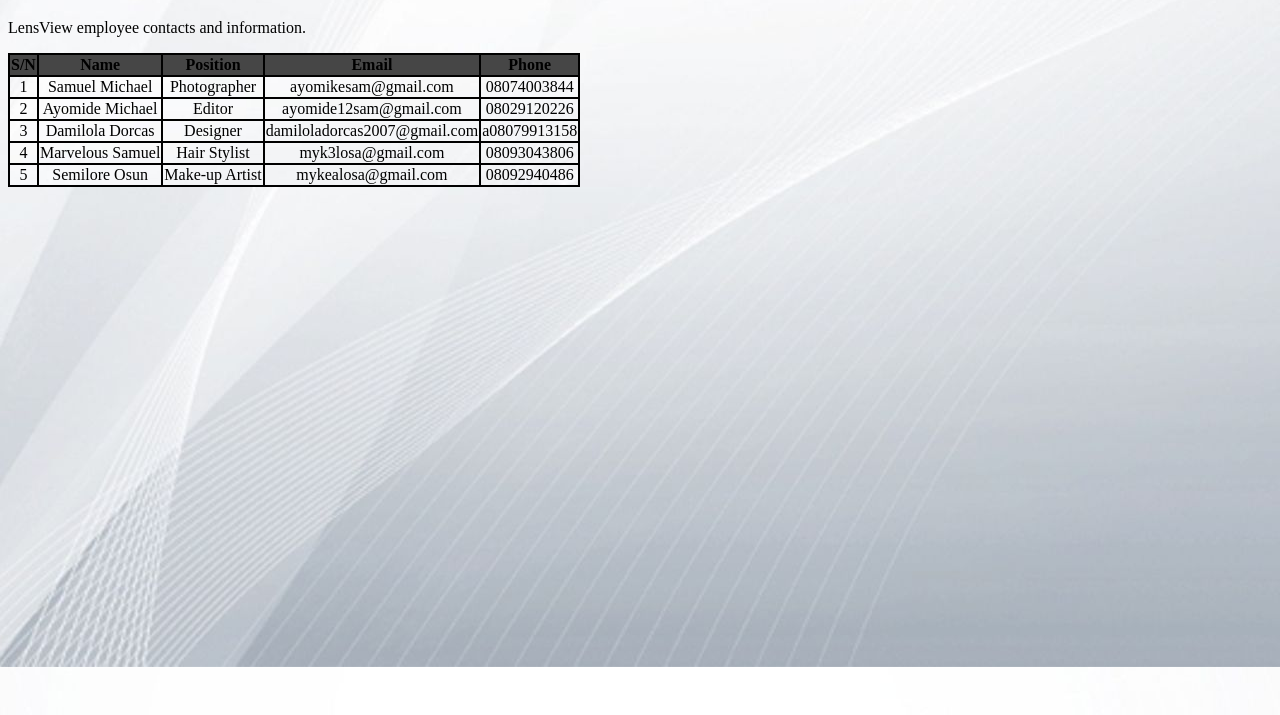
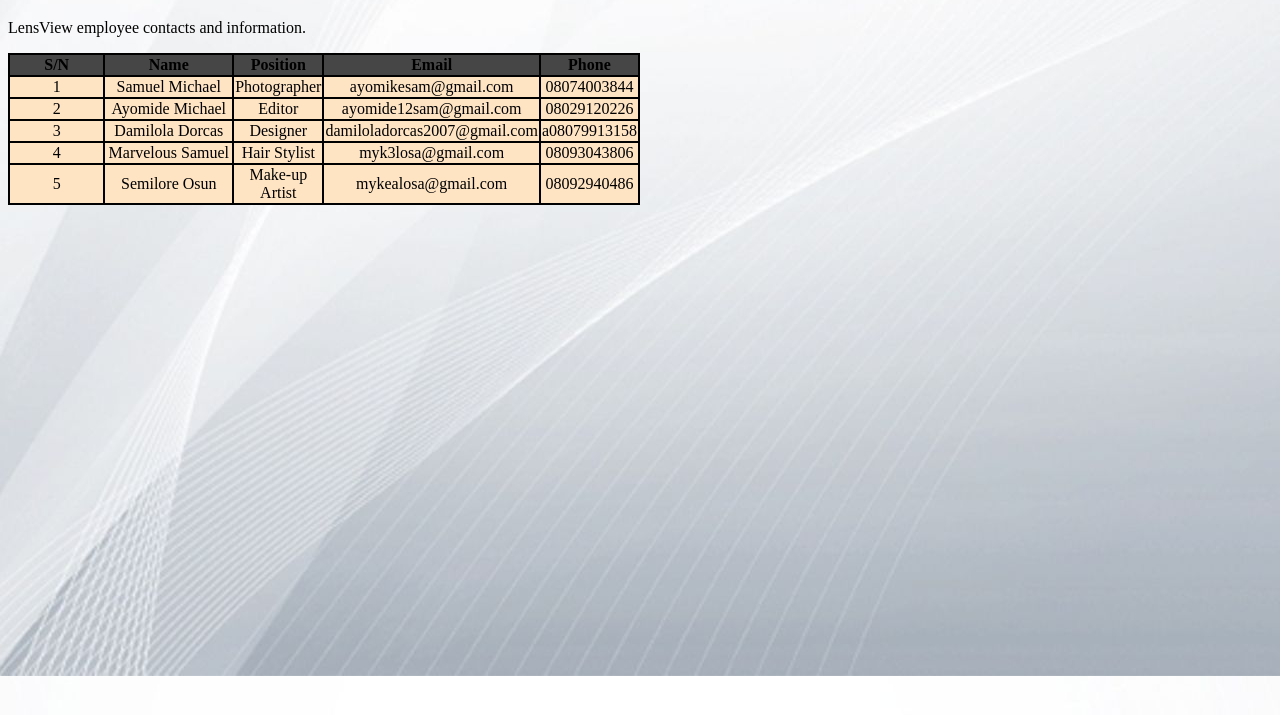
Before and after one commit to Ayomidade/Fullstack_Class, a plain HTML site: page directory.html in a window 1280 px wide. Shown: the part 61-776 px from the top of the page. Drawn offline with Linux system fonts and the light colour scheme.

Commit message:
Done for the day

```diff
--- a/directory.css
+++ b/directory.css
@@ -24,7 +24,7 @@ table, th, td{
     text-align: center;
     border: 2px solid black;
     border-collapse: collapse;
-    width: auto;
+    width: 50%;
 }
 thead{
     background-color: #464646;
@@ -32,6 +32,5 @@ thead{
 }
 
 tbody{
-    background-image: url(./Doc/bg.jpg);
-    background-position: center;
+    background-color: bisque;
 }
```
